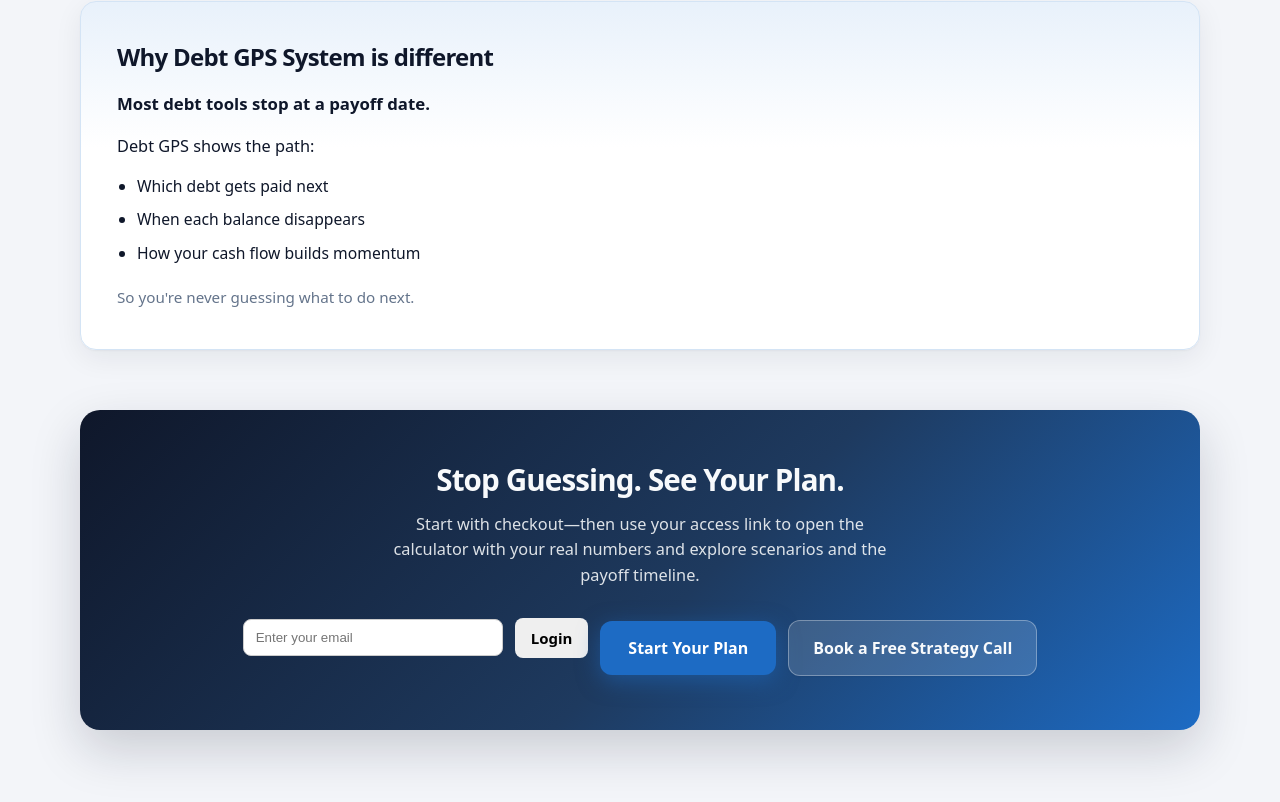
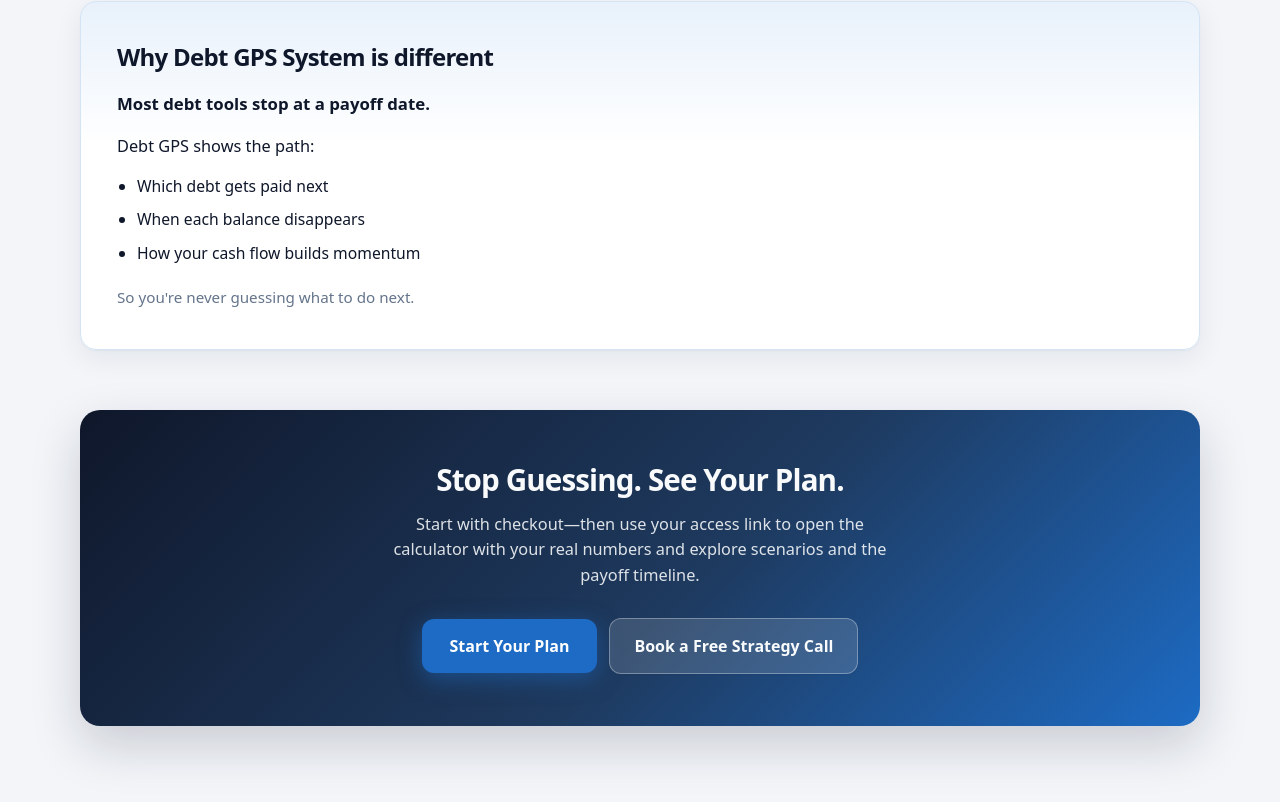
Before and after one commit to debsaisolutions-sketch/debt-gps-system, a Next.js app: page / in a window 1280 px wide. Shown: the part 1392-2194 px from the top of the page. Built offline with nearby package versions, Linux system fonts and the light colour scheme.

Commit message:
Remove landing page email capture

```diff
--- a/app/LoginBox.js
+++ b/app/LoginBox.js
@@ -17,7 +17,7 @@
     const { error } = await supabase.auth.signInWithOtp({
       email,
       options: {
-        emailRedirectTo: window.location.origin,
+        emailRedirectTo: `${window.location.origin}/calculator`,
       },
     })
 
@@ -46,5 +46,6 @@
         {loading ? 'Sending...' : 'Login'}
       </button>
     </div>
+    </>
   )
 }
--- a/app/LoginBoxSimple.js
+++ b/app/LoginBoxSimple.js
@@ -18,7 +18,7 @@
     const { error } = await supabase.auth.signInWithOtp({
       email,
       options: {
-        emailRedirectTo: `${window.location.origin}/auth/callback`,
+        emailRedirectTo: `${window.location.origin}/calculator`,
       },
     })
 
--- a/app/page.js
+++ b/app/page.js
@@ -2,8 +2,6 @@
 import { Fragment } from "react";
 import Link from "next/link";
 import Image from "next/image";
-import LoginBoxSimple from './LoginBoxSimple'
-
 const CALENDLY_URL = "https://calendly.com/debsaisolutions/30min";
 const STRIPE_CHECKOUT_URL = "https://buy.stripe.com/5kQeVe5SX5Ul8Z6fPn28800";
 
@@ -600,10 +598,9 @@
             alignItems: "center"
           }}
         >
-          <LoginBoxSimple />
           <Link
             className="primary-button"
-            href={STRIPE_CHECKOUT_URL}
+            href="/calculator"
             style={{
               padding: "15px 28px",
               fontSize: "1rem",
```
